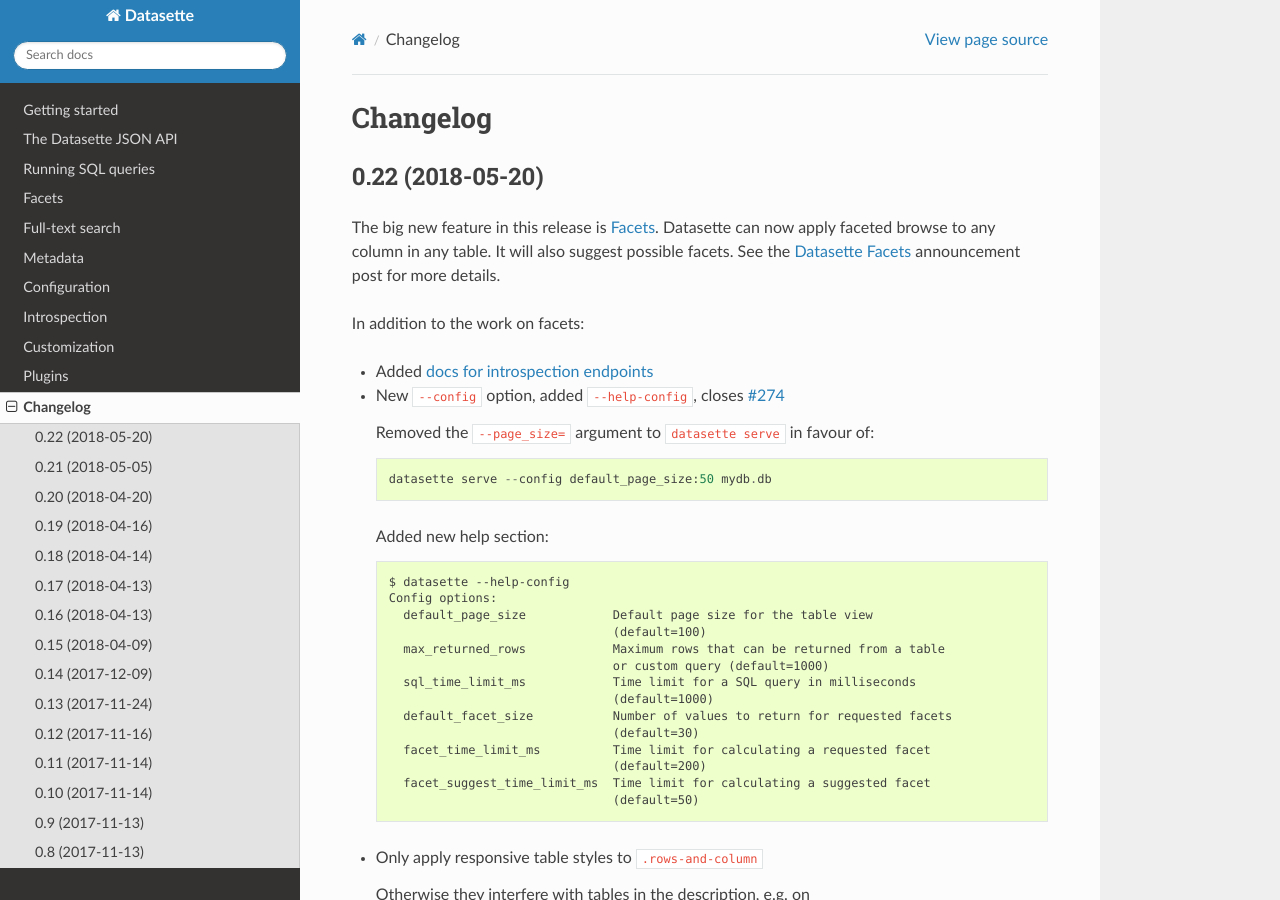
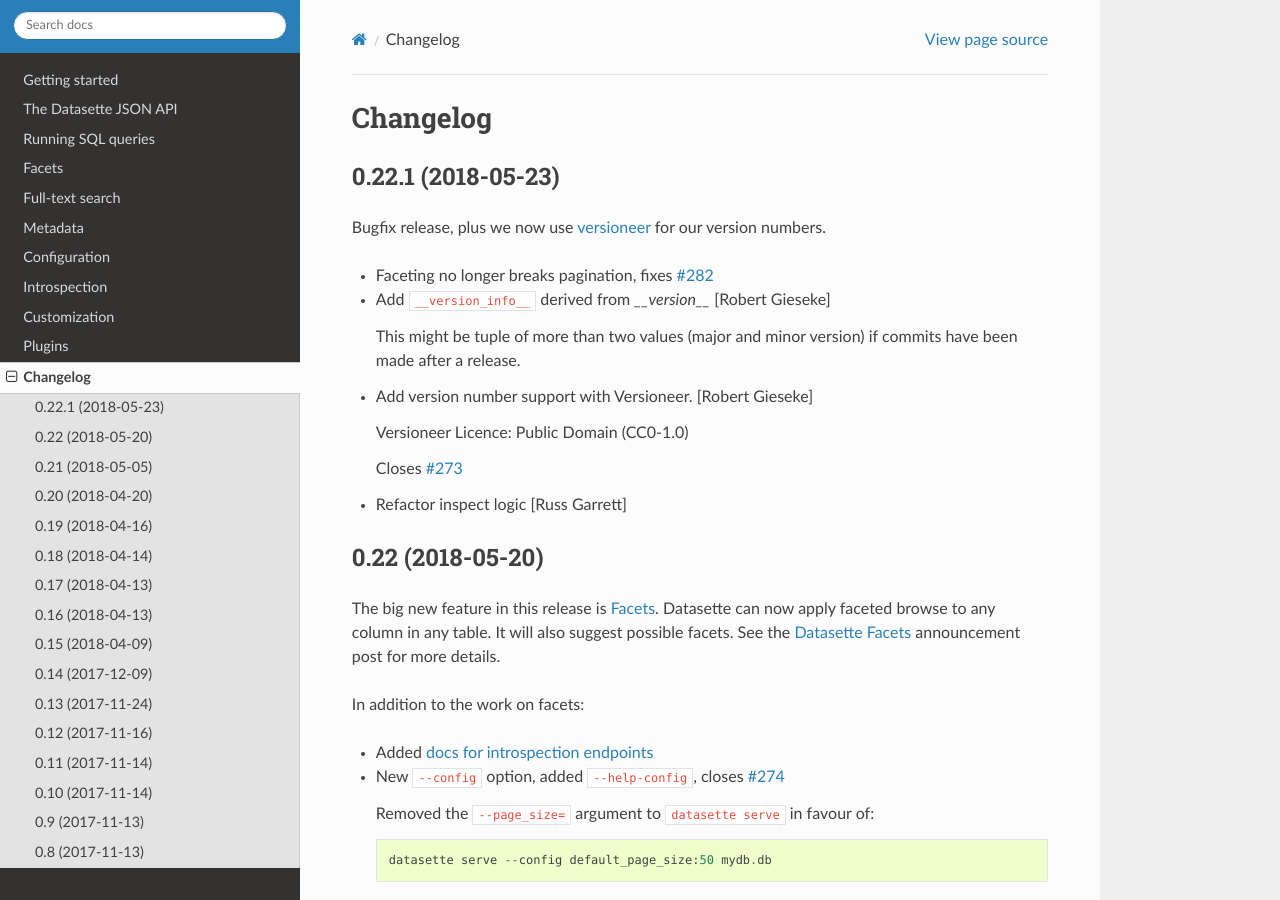
Before and after one commit to simonw/datasette, a Sphinx documentation site: the page built from docs/changelog.rst, in a window 1280 px wide and 900 px high. Built offline with Sphinx 7.4.7 and the Read the Docs theme 2.0.0, drawn with Linux system fonts in a browser that asks for light colours.

Commit message:
0.22.1 bugfix release

```diff
--- a/docs/changelog.rst
+++ b/docs/changelog.rst
@@ -1,5 +1,23 @@
 Changelog
 =========
+
+0.22.1 (2018-05-23)
+-------------------
+
+Bugfix release, plus we now use `versioneer <https://github.com/warner/python-versioneer>`_ for our version numbers.
+
+- Faceting no longer breaks pagination, fixes `#282 <https://github.com/simonw/datasette/issues/282>`_
+- Add ``__version_info__`` derived from `__version__` [Robert Gieseke]
+
+  This might be tuple of more than two values (major and minor
+  version) if commits have been made after a release.
+- Add version number support with Versioneer. [Robert Gieseke]
+
+  Versioneer Licence:
+  Public Domain (CC0-1.0)
+
+  Closes `#273 <https://github.com/simonw/datasette/issues/273>`_
+- Refactor inspect logic [Russ Garrett]
 
 0.22 (2018-05-20)
 -----------------
```
Also changed, not shown: README.md (+1 -0 lines).
